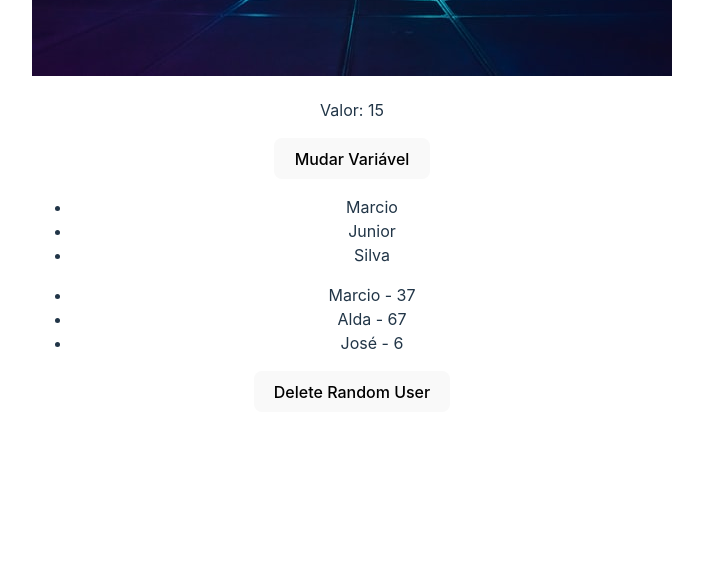
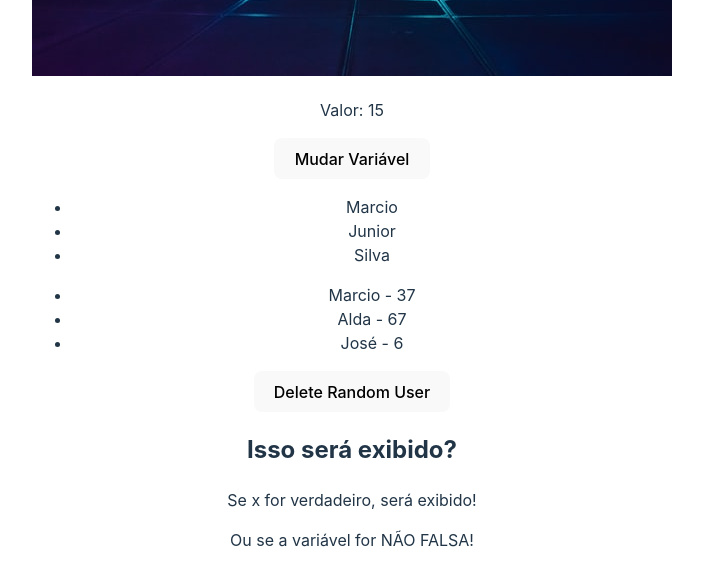
Before and after one commit to juniormps/estudos-react, a React (Vite) app in the folder 3-AVANCANDO-EM-REACT/avancando-em-react/: page / in a window 1280 px wide. Shown: the part 941-1527 px from the top of the page, without its empty margins (288-991 px from the left). Built offline with nearby package versions, Linux system fonts and the light colour scheme.

Commit message:
condicional

```diff
--- a/3-AVANCANDO-EM-REACT/avancando-em-react/src/App.jsx
+++ b/3-AVANCANDO-EM-REACT/avancando-em-react/src/App.jsx
@@ -1,10 +1,12 @@
 import { useState } from 'react'
 import ManageData from './components/ManageData'
+import ListRender from './components/ListRender'
+import ConditionalRender from './components/ConditionalRender'
 
 import './App.css'
 
 import City from "./assets/city.jpg"
-import ListRender from './components/ListRender'
+
 
 function App() {
   const [count, setCount] = useState(0)
@@ -21,6 +23,7 @@ function App() {
       </div>
       <ManageData/>
       <ListRender/>
+      <ConditionalRender/>
     </>
   )
 }
--- /dev/null
+++ b/3-AVANCANDO-EM-REACT/avancando-em-react/src/components/ConditionalRender.jsx
@@ -0,0 +1,16 @@
+import React, { useState } from 'react'
+
+const ConditionalRender = () => {
+    const [x] = useState(true)
+    const [y] = useState(false)
+
+  return (
+    <div>
+        <h2>Isso será exibido?</h2>
+        {x && <p>Se x for verdadeiro, será exibido!</p>}
+        {!y && <p>Ou se a variável for NÃO FALSA!</p>}
+    </div>
+  )
+}
+
+export default ConditionalRender
```
